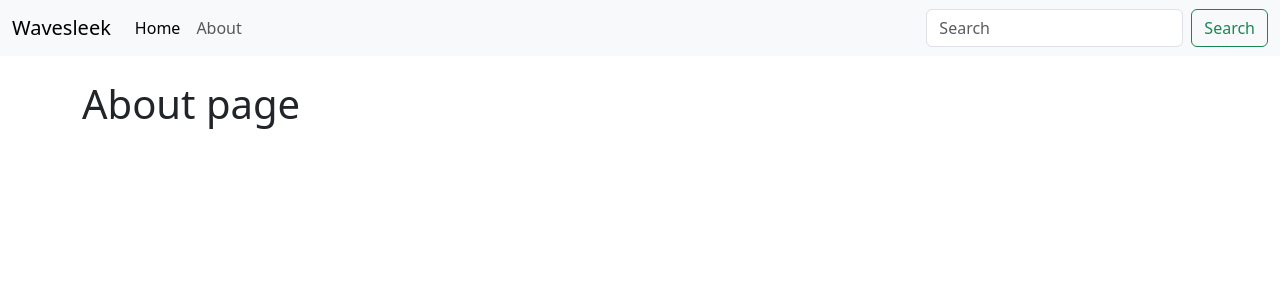
After one commit to FrankMwandi/CRM, a Django app: page /about/ in a window 1280 px wide. The commit adds this page. Shown: the top 300 px of the page. Run offline with Django 4.2, Linux system fonts and the light colour scheme.

Commit message:
Added about file and view

```diff
--- /dev/null
+++ b/website/templates/about.html
@@ -0,0 +1,6 @@
+{% extends 'base.html' %}
+
+{% block content %}
+<h1> About page </h1>
+
+{% endblock %}
--- a/website/templates/base.html
+++ b/website/templates/base.html
@@ -1,11 +1,27 @@
 {% load static %}
 
-<head>
-
+<!doctype html>
+<html lang="en">
+  <head>
     <link rel="stylesheet" type="text/css"
     href="{%static 'website/style.css'%}">
 
-</head>
 
-{% block content %}
-{% endblock %}
+
+    <meta charset="utf-8">
+    <meta name="viewport" content="width=device-width, initial-scale=1">
+    <title>Bootstrap demo</title>
+    <link href="https://cdn.jsdelivr.net/npm/bootstrap@5.3.0/dist/css/bootstrap.min.css" rel="stylesheet" integrity="sha384-9ndCyUaIbzAi2FUVXJi0CjmCapSmO7SnpJef0486qhLnuZ2cdeRhO02iuK6FUUVM" crossorigin="anonymous">
+  </head>
+  <body>
+    {% include 'navbar.html' %}
+  <br/>
+    <div class="container" >
+        {% block content %}
+        {% endblock %}
+    </div>
+
+
+    <script src="https://cdn.jsdelivr.net/npm/bootstrap@5.3.0/dist/js/bootstrap.bundle.min.js" integrity="sha384-geWF76RCwLtnZ8qwWowPQNguL3RmwHVBC9FhGdlKrxdiJJigb/j/68SIy3Te4Bkz" crossorigin="anonymous"></script>
+  </body>
+</html>
--- /dev/null
+++ b/website/templates/navbar.html
@@ -0,0 +1,24 @@
+<nav class="navbar navbar-expand-lg bg-body-tertiary">
+    <div class="container-fluid">
+      <a class="navbar-brand" href="#">Wavesleek</a>
+      <button class="navbar-toggler" type="button" data-bs-toggle="collapse" data-bs-target="#navbarSupportedContent" aria-controls="navbarSupportedContent" aria-expanded="false" aria-label="Toggle navigation">
+        <span class="navbar-toggler-icon"></span>
+      </button>
+      <div class="collapse navbar-collapse" id="navbarSupportedContent">
+        <ul class="navbar-nav me-auto mb-2 mb-lg-0">
+          <li class="nav-item">
+            <a class="nav-link active" aria-current="page" href="{% url 'index' %}">Home</a>
+          </li>
+          <li class="nav-item">
+            <a class="nav-link" href="{% url 'about' %}">About</a>
+          </li>
+
+
+        </ul>
+        <form class="d-flex" role="search">
+          <input class="form-control me-2" type="search" placeholder="Search" aria-label="Search">
+          <button class="btn btn-outline-success" type="submit">Search</button>
+        </form>
+      </div>
+    </div>
+  </nav>
--- a/website/urls.py
+++ b/website/urls.py
@@ -4,4 +4,5 @@ from . import views
 
 urlpatterns = [
     path('', views.index, name='index'),
+    path('about/', views.about, name='about'),
 ]
--- a/website/views.py
+++ b/website/views.py
@@ -2,3 +2,6 @@ from django.shortcuts import render
 
 def index(request):
     return render(request, 'index.html',{})
+
+def about(request):
+    return render(request, 'about.html',{})
```
